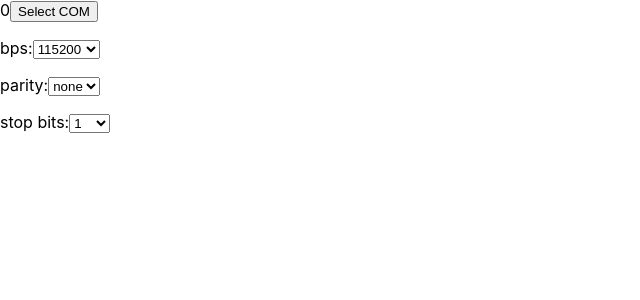
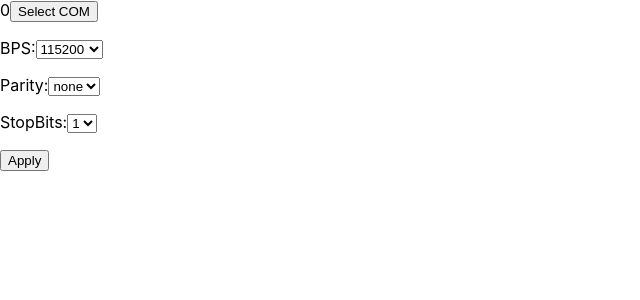
Before and after one commit to GerasimGerasimov/LIP-DESIGNER, a React (Create React App) app in the folder lip-designer/: page / in a window 1280 px wide. Shown: the top 300 px of the page, without its empty margins (0-640 px from the left). Built offline with nearby package versions, Linux system fonts and the light colour scheme.

Commit message:
1) сделал компоненты StopBitsSelect, ParitySelect, BPSSelect - выбора настроек СОМ-порта

```diff
--- /dev/null
+++ b/lip-designer/src/Components/BPSSelect.tsx
@@ -0,0 +1,21 @@
+import React from 'react';
+
+export interface IBPSSelectProps {
+  default:string;
+  onChange: (e: any) => any;
+}
+
+export const BPSSelect = (props: IBPSSelectProps) => {
+
+  return (
+    <p>BPS:
+    <select value={props.default} onChange={(e)=>props.onChange(e)}>
+        <option>230400</option>
+        <option>115200</option>
+        <option>57600</option>
+        <option>38400</option>
+        <option>19200</option>
+      </select>
+  </p>
+  )
+}
--- /dev/null
+++ b/lip-designer/src/Components/ParitySelect.tsx
@@ -0,0 +1,19 @@
+import React from 'react';
+
+export interface IParitySelectProps {
+  default:string;
+  onChange: (e: any) => any;
+}
+
+export const ParitySelect = (props: IParitySelectProps) => {
+
+  return (
+    <p>Parity:
+    <select value={props.default} onChange={(e)=>props.onChange(e)}>
+      <option>none</option>
+      <option>even</option>
+      <option>odd</option>
+    </select>
+  </p>
+  )
+}
--- /dev/null
+++ b/lip-designer/src/Components/StopBitsSelect.tsx
@@ -0,0 +1,18 @@
+import React from 'react';
+
+export interface IStopBitsSelectProps {
+  default:string;
+  onChange: (e: any) => any;
+}
+
+export const StopBitsSelect = (props: IStopBitsSelectProps) => {
+
+  return (
+    <p>StopBits:
+    <select value={props.default} onChange={(e)=>props.onChange(e)}>
+      <option>1</option>
+      <option>2</option>
+    </select>
+  </p>
+  )
+}
--- a/lip-designer/src/Pages/Main/Main.tsx
+++ b/lip-designer/src/Pages/Main/Main.tsx
@@ -6,20 +6,30 @@ import React, { Component } from "react";
 //import Module from "../../hello_world.wasm.js";
 //import func from "../../../cpp/public/hello_world.wasm.js";
 import createModule from "../../add.mjs";
+import { BPSSelect } from "../../Components/BPSSelect";
+import { ParitySelect } from "../../Components/ParitySelect";
+import { StopBitsSelect } from "../../Components/StopBitsSelect";
 interface IMainProps{
 }
 
 interface IMainState{
   Counter: number;
+  BPS: number;
+  parity: ParityType;
+  stopBits: number;
 }
 
 export default class MainPage extends Component<IMainProps, IMainState> {
   private add: any = undefined;
+  private COM: any = undefined;
 
   constructor (props: IMainProps) {
     super(props);
     this.state = {
-      Counter:0
+      Counter:0,
+      BPS: 115200,
+      parity: 'none',
+      stopBits: 1
     }
   }
 
@@ -58,14 +68,40 @@ export default class MainPage extends Component<IMainProps, IMainState> {
 
   async getSerialPort() {
     try {
-      const port:any = await navigator.serial.requestPort({ filters: []});
-      console.log(port.getInfo());
+      this.COM = await navigator.serial.requestPort({ filters: []});
       // Continue connecting to the device attached to |port|.
-
+      console.log(this.COM);
     } catch (e) {
       console.log(e);
+      this.COM = undefined;
       // The prompt has been dismissed without selecting a device.
     }
+  }
+
+  onClickApplyComSettingHandler() {
+    if (this.COM) {
+      console.log(this.COM);
+      let opt: SerialOptions = {
+        baudRate: this.state.BPS,
+        dataBits: 8,
+        stopBits: this.state.stopBits,
+        parity: this.state.parity,
+        bufferSize: 256
+      };
+      console.log(opt);
+    }
+  }
+
+  tougleBPS (e:any) {
+    this.setState({BPS: parseInt(e.target.value)});
+  }
+
+  tougleParity (e:any) {
+    this.setState({parity: e.target.value});
+  }
+
+  tougleStopBits (e: any) {
+    this.setState({stopBits: parseInt(e.target.value)});
   }
 
   render(){
@@ -75,29 +111,12 @@ export default class MainPage extends Component<IMainProps, IMainState> {
         <button
           className="btn btn-secondary btn-xs"
           onClick = {()=>this.onClickHandler()}>Select COM</button>
-        <p>bps:
-          <select>
-              <option >230400</option>
-              <option selected>115200</option>
-              <option>57600</option>
-              <option>38400</option>
-              <option>19200</option>
-            </select>
-        </p>
-        <p>parity:
-          <select>
-            <option selected>none</option>
-            <option>even</option>
-            <option>odd</option>
-          </select>
-        </p>
-        <p>stop bits:
-          <select>
-            <option selected>1</option>
-            <option>1.5</option>
-            <option>2</option>
-          </select>
-        </p>
+        <BPSSelect default={this.state.BPS.toString()} onChange={(e)=>this.tougleBPS(e)}/>
+        <ParitySelect default={this.state.parity} onChange={(e)=>this.tougleParity(e)}/>
+        <StopBitsSelect default={this.state.stopBits.toString()} onChange={(e)=>this.tougleStopBits(e)}/>
+        <button
+          className="btn btn-secondary btn-xs"
+          onClick = {()=>this.onClickApplyComSettingHandler()}>Apply</button>
 
       </>
     );
```
